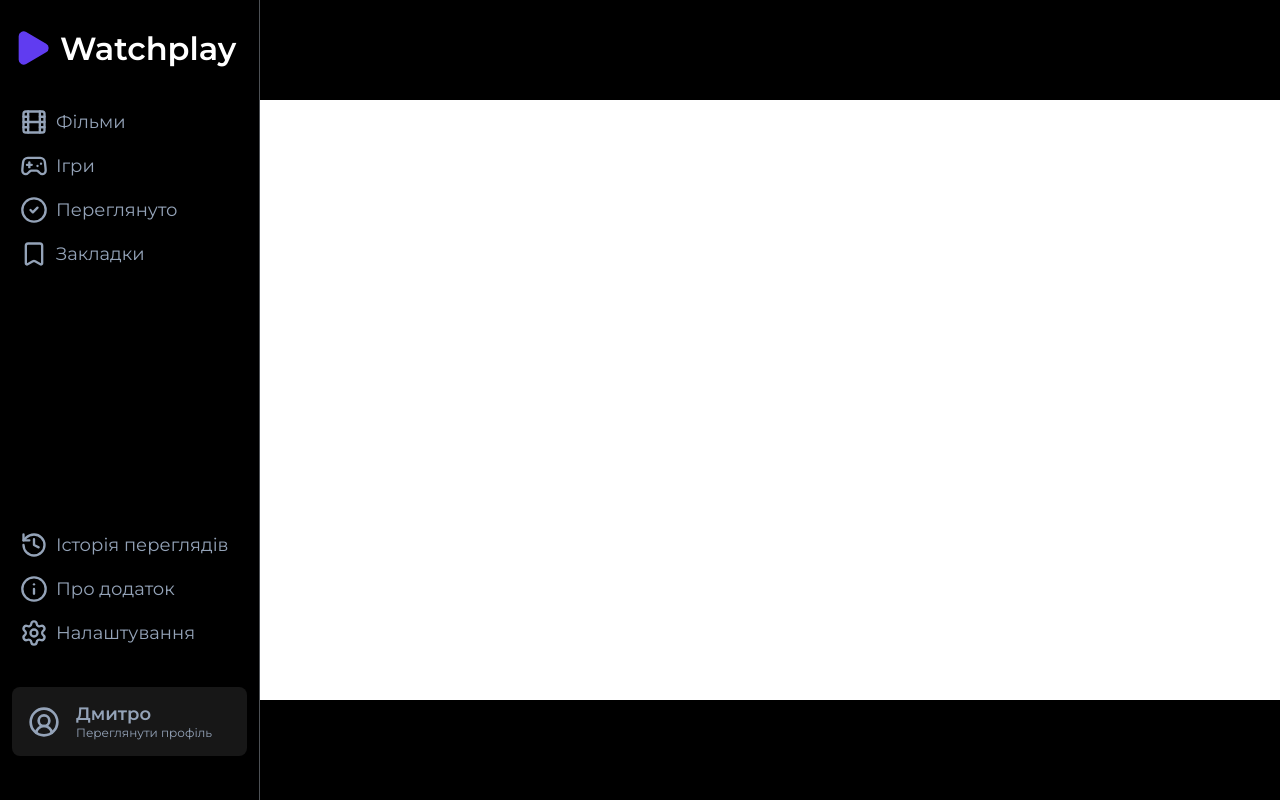
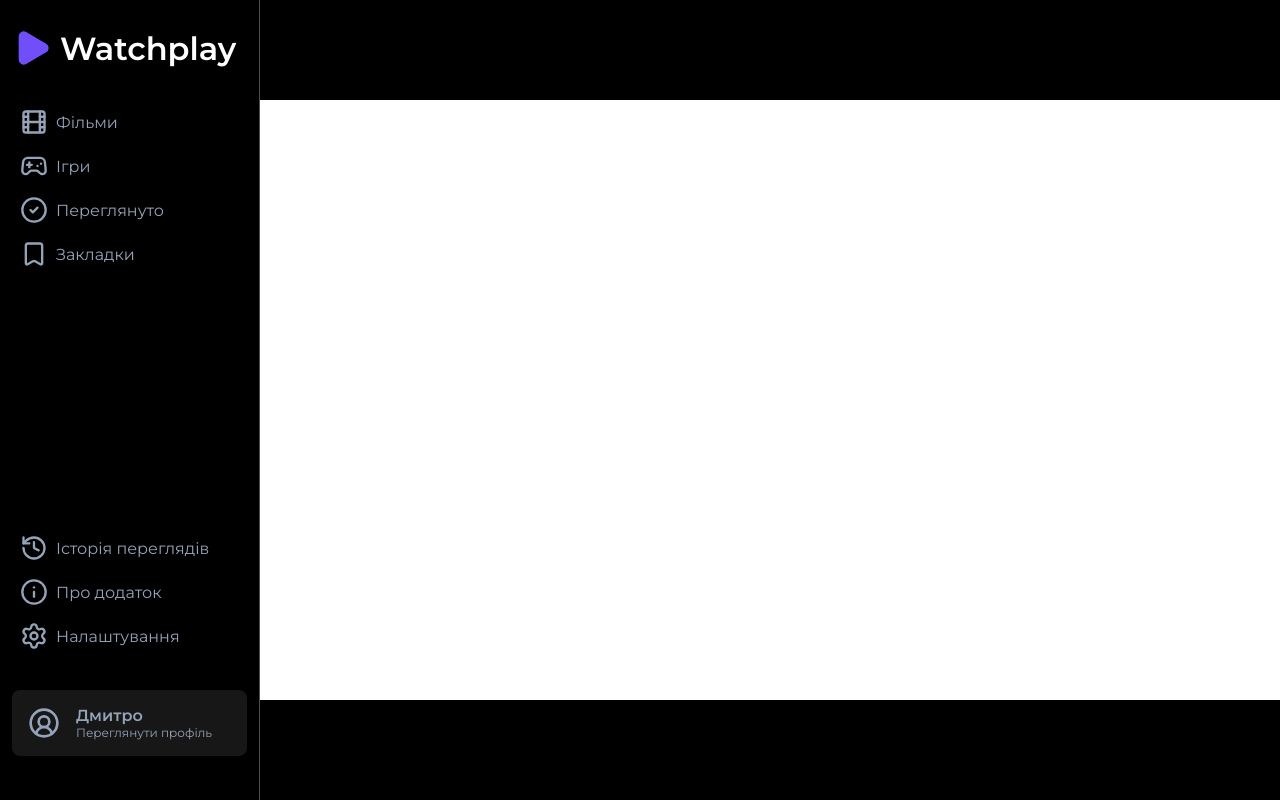
Before and after one commit to dkazarov/Watchplay, a website built with Vite: page index.html in a window 1280 px wide. Built offline with nearby package versions, Linux system fonts and the light colour scheme.

Commit message:
aside: css: fix font size items to md

```diff
--- a/src/styles/blocks/aside.css
+++ b/src/styles/blocks/aside.css
@@ -28,9 +28,14 @@
   color: var(--color-text);
 }
 .nav__item {
-  font-size: var(--font-size-lg);
+  font-size: var(--font-size-md);
   transition: var(--transition-slow);
   border-radius: var(--radius-md);
+
+  svg {
+    width: var(--space-7);
+    height: var(--space-7);
+  }
 
   &:hover {
     background-color: var(--color-accent-cinema-theme);
@@ -39,10 +44,6 @@
     color: var(--color-text);
   }
 
-  svg {
-    width: var(--space-7);
-    height: var(--space-7);
-  }
 }
 .nav__link {
   display: flex;
--- a/src/styles/variables.css
+++ b/src/styles/variables.css
@@ -8,7 +8,7 @@
   --color-bg-secondary: #f8fafc;
   --color-bg-grey-600: #171717;
 
-  --color-accent-cinema-theme: #603cf0;
+  --color-accent-cinema-theme: #704efa;
 
   --color-text: #fff;
   --color-text-secondary: #64748b;
```
